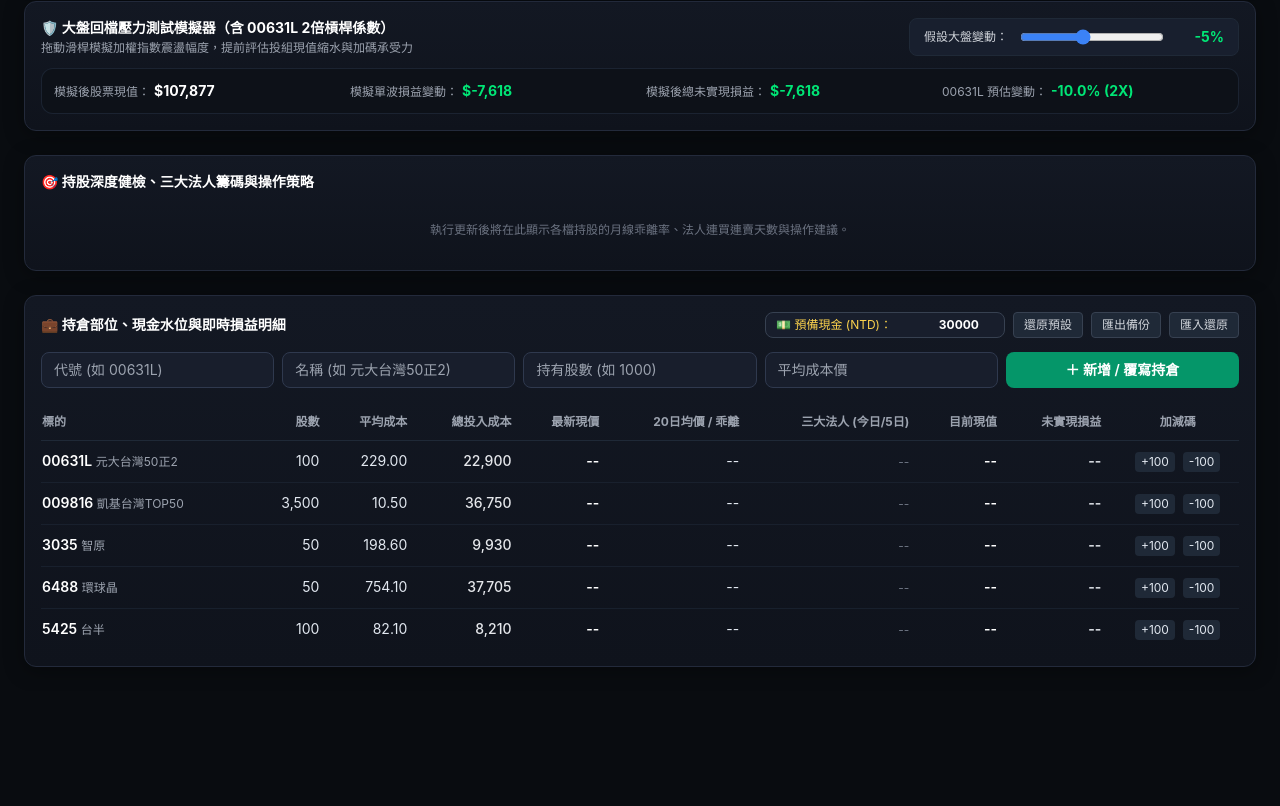
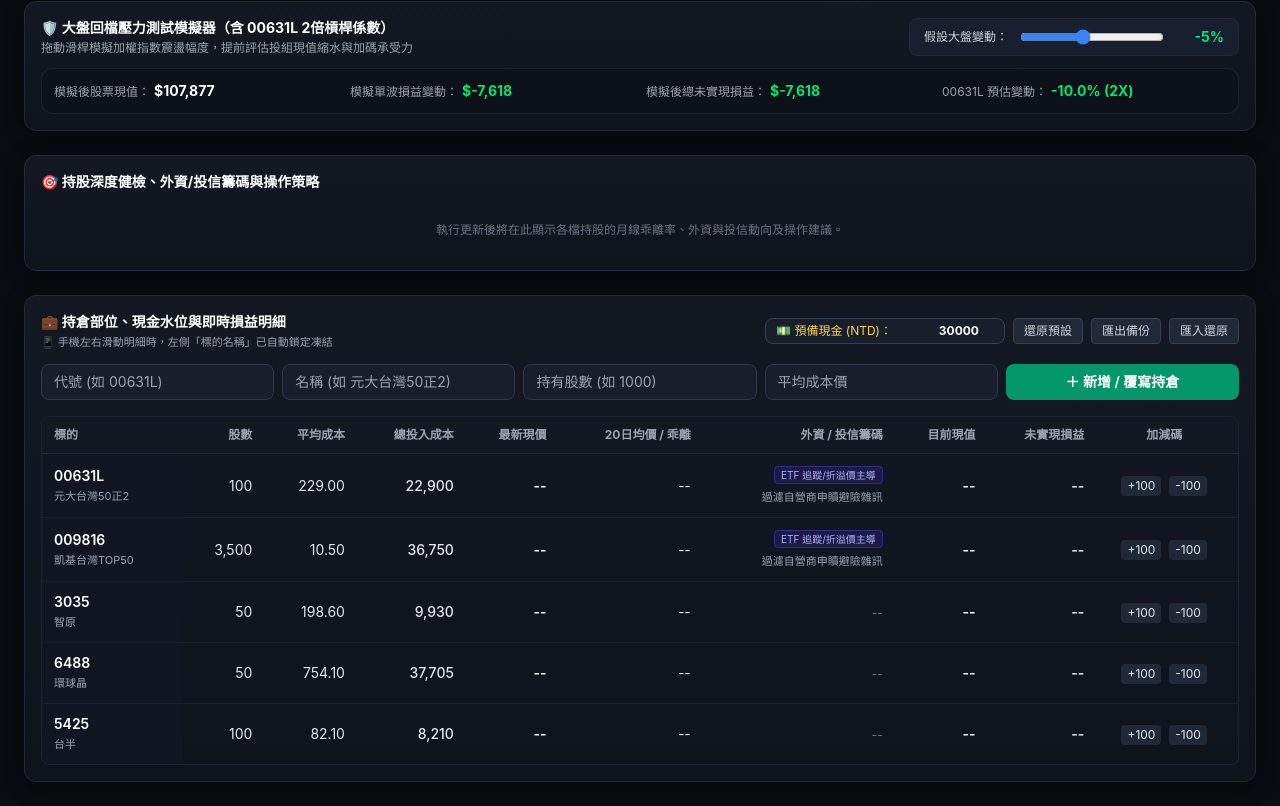
Before and after one commit to wayne940708-oss/weizhi-tw-stock, a plain HTML site: page index.html in a window 1280 px wide. Shown: the part 756-1562 px from the top of the page. Before the commit the page ends 1447 px from the top, so only its background shows below. Drawn offline with nearby package versions, Linux system fonts and the light colour scheme.

Commit message:
Update index.html

```diff
--- a/index.html
+++ b/index.html
@@ -35,6 +35,21 @@
     .input-dark:focus {
       outline: none;
       border-color: #3b82f6;
+    }
+    /* 手機端橫向表格凍結第一欄（標的名稱） */
+    .sticky-col {
+      position: sticky;
+      left: 0;
+      z-index: 10;
+      background-color: #111622;
+      box-shadow: 4px 0 10px -2px rgba(0, 0, 0, 0.65);
+    }
+    thead .sticky-col {
+      background-color: #131823;
+      z-index: 20;
+    }
+    tr:hover .sticky-col {
+      background-color: #192132;
     }
   </style>
 </head>
@@ -88,7 +103,7 @@
     </div>
   </section>
 
-  <!-- 核心 KPI 指標卡（4 欄：加入現金水位與成交量能） -->
+  <!-- 核心 KPI 指標卡（4 欄） -->
   <section class="grid grid-cols-2 lg:grid-cols-4 gap-3.5 md:gap-4 mb-6">
     <div class="kpi-card p-4">
       <div class="text-xs font-medium text-gray-400">股票總成本 / 預備現金</div>
@@ -134,12 +149,12 @@
     <div class="card p-4 flex flex-col justify-between">
       <div>
         <h2 class="text-sm font-bold text-white mb-3 flex items-center gap-1.5">
-          <span>🌐 國際情勢、籌碼流向與投組總評</span>
+          <span>🌐 國際情勢、外資投信籌碼與投組總評</span>
         </h2>
         <div id="macroSummary" class="text-xs text-gray-300 space-y-2.5 leading-relaxed">
           <div class="p-2.5 rounded-lg bg-[#181f2e] border border-gray-800">
             <div class="font-semibold text-blue-300 mb-1">📡 國際與半導體籌碼焦點</div>
-            <p class="text-gray-400">按下「⚡ 立即更新戰情室」自動同步證交所/櫃買三大法人買賣超與美股連動數據。</p>
+            <p class="text-gray-400">按下「⚡ 立即更新戰情室」自動同步外資與投信獨立連買連賣天數與美股連動數據。</p>
           </div>
         </div>
       </div>
@@ -147,7 +162,7 @@
     </div>
   </section>
 
-  <!-- 模組二新增：大盤回檔壓力測試模擬器（含 00631L 2倍槓桿換算） -->
+  <!-- 大盤回檔壓力測試模擬器 -->
   <section class="card p-4 mb-6">
     <div class="flex flex-col md:flex-row justify-between items-start md:items-center gap-3 mb-3">
       <div>
@@ -168,18 +183,21 @@
     </div>
   </section>
 
-  <!-- 持股深度健檢卡片（整合三大法人連續買賣超與 20MA 乖離率） -->
+  <!-- 持股深度健檢卡片（外資 vs 投信拆解 + 區隔 ETF 申贖） -->
   <section class="card p-4 mb-6">
-    <h2 class="text-sm font-bold text-white mb-3.5">🎯 持股深度健檢、三大法人籌碼與操作策略</h2>
+    <h2 class="text-sm font-bold text-white mb-3.5">🎯 持股深度健檢、外資/投信籌碼與操作策略</h2>
     <div id="strategyCards" class="grid grid-cols-1 md:grid-cols-2 lg:grid-cols-3 gap-3.5 text-sm">
-      <div class="text-xs text-gray-500 col-span-full py-4 text-center">執行更新後將在此顯示各檔持股的月線乖離率、法人連買連賣天數與操作建議。</div>
+      <div class="text-xs text-gray-500 col-span-full py-4 text-center">執行更新後將在此顯示各檔持股的月線乖離率、外資與投信動向及操作建議。</div>
     </div>
   </section>
 
-  <!-- 持倉部位與預備現金管理 -->
+  <!-- 持倉部位與預備現金管理（手機端凍結左側標的欄） -->
   <section class="card p-4">
     <div class="flex flex-wrap justify-between items-center mb-3.5 gap-2">
-      <h2 class="text-sm font-bold text-white">💼 持倉部位、現金水位與即時損益明細</h2>
+      <div>
+        <h2 class="text-sm font-bold text-white">💼 持倉部位、現金水位與即時損益明細</h2>
+        <p class="text-[11px] text-gray-400 mt-0.5">📱 手機左右滑動明細時，左側「標的名稱」已自動鎖定凍結</p>
+      </div>
       <div class="flex flex-wrap items-center gap-2">
         <div class="flex items-center gap-1.5 bg-[#181e2c] border border-gray-700 rounded-lg px-2.5 py-1">
           <span class="text-xs text-amber-300">💵 預備現金 (NTD)：</span>
@@ -201,20 +219,20 @@
       </button>
     </div>
 
-    <div class="overflow-x-auto">
+    <div class="overflow-x-auto rounded-lg border border-gray-800/80">
       <table class="w-full text-left text-sm whitespace-nowrap">
-        <thead class="text-xs text-gray-400 border-b border-gray-800">
+        <thead class="text-xs text-gray-400 border-b border-gray-800 bg-[#131823]">
           <tr>
-            <th class="py-2.5 pr-3">標的</th>
-            <th class="py-2.5 px-2 text-right">股數</th>
-            <th class="py-2.5 px-2 text-right">平均成本</th>
-            <th class="py-2.5 px-2 text-right">總投入成本</th>
-            <th class="py-2.5 px-2 text-right">最新現價</th>
-            <th class="py-2.5 px-2 text-right">20日均價 / 乖離</th>
-            <th class="py-2.5 px-2 text-right">三大法人 (今日/5日)</th>
-            <th class="py-2.5 px-2 text-right">目前現值</th>
-            <th class="py-2.5 px-2 text-right">未實現損益</th>
-            <th class="py-2.5 pl-2 text-center">加減碼</th>
+            <th class="py-2.5 pl-3 pr-3 sticky-col">標的</th>
+            <th class="py-2.5 px-2.5 text-right">股數</th>
+            <th class="py-2.5 px-2.5 text-right">平均成本</th>
+            <th class="py-2.5 px-2.5 text-right">總投入成本</th>
+            <th class="py-2.5 px-2.5 text-right">最新現價</th>
+            <th class="py-2.5 px-2.5 text-right">20日均價 / 乖離</th>
+            <th class="py-2.5 px-2.5 text-right">外資 / 投信籌碼</th>
+            <th class="py-2.5 px-2.5 text-right">目前現值</th>
+            <th class="py-2.5 px-2.5 text-right">未實現損益</th>
+            <th class="py-2.5 pl-2 pr-3 text-center">加減碼</th>
           </tr>
         </thead>
         <tbody id="holdingsTableBody" class="divide-y divide-gray-800/60"></tbody>
@@ -357,18 +375,40 @@
       return `<span class="px-1.5 py-0.5 rounded text-[11px] bg-teal-950/70 text-teal-300">${val}% 偏空</span>`;
     }
 
+    // 外資 vs 投信拆解＋ETF 申贖雜訊區隔
     function getInstBadge(code) {
+      const isEtf = code.startsWith("00");
       const inst = institutionalData[code];
+
+      if (isEtf) {
+        return `
+          <div><span class="px-1.5 py-0.5 rounded text-[10px] bg-indigo-950/90 text-indigo-300 border border-indigo-800/80">ETF 追蹤/折溢價主導</span></div>
+          <div class="text-[11px] text-gray-400 mt-0.5">過濾自營商申贖避險雜訊</div>
+        `;
+      }
+
       if (!inst) return `<span class="text-xs text-gray-500">--</span>`;
-      const s = inst.streak;
-      const streakTag = s > 0
-        ? `<span class="px-1.5 py-0.5 rounded text-[10px] bg-red-950/90 text-red-300 border border-red-800/80">法人連${s}買</span>`
-        : (s < 0 ? `<span class="px-1.5 py-0.5 rounded text-[10px] bg-emerald-950/90 text-emerald-300 border border-emerald-800/80">法人連${Math.abs(s)}賣</span>` : `<span class="px-1.5 py-0.5 rounded text-[10px] bg-gray-800 text-gray-300">法人持平</span>`);
-      const tCls = inst.todayTotal >= 0 ? "up" : "down";
-      const s5Cls = inst.sum5Total >= 0 ? "up" : "down";
+
+      const fS = inst.foreignStreak ?? 0;
+      const tS = inst.trustStreak ?? 0;
+
+      const fTag = fS > 0
+        ? `<span class="px-1.5 py-0.5 rounded text-[10px] bg-red-950/90 text-red-300 border border-red-800/80">外資連${fS}買</span>`
+        : (fS < 0 ? `<span class="px-1.5 py-0.5 rounded text-[10px] bg-emerald-950/90 text-emerald-300 border border-emerald-800/80">外資連${Math.abs(fS)}賣</span>` : `<span class="px-1.5 py-0.5 rounded text-[10px] bg-gray-800 text-gray-400">外資持平</span>`);
+
+      const tTag = tS > 0
+        ? `<span class="px-1.5 py-0.5 rounded text-[10px] bg-amber-950/90 text-amber-300 border border-amber-700/80">投信連${tS}買</span>`
+        : (tS < 0 ? `<span class="px-1.5 py-0.5 rounded text-[10px] bg-teal-950/90 text-teal-300 border border-teal-800/80">投信連${Math.abs(tS)}賣</span>` : `<span class="px-1.5 py-0.5 rounded text-[10px] bg-gray-800 text-gray-400">投信持平</span>`);
+
+      const fCls = inst.todayForeign >= 0 ? "up" : "down";
+      const tCls = inst.todayTrust >= 0 ? "up" : "down";
+
       return `
-        <div>${streakTag}</div>
-        <div class="text-[11px] text-gray-400 mt-0.5">今 <span class="${tCls}">${inst.todayTotal >= 0 ? '+' : ''}${inst.todayTotal}</span>張 / 5日 <span class="${s5Cls}">${inst.sum5Total >= 0 ? '+' : ''}${inst.sum5Total}</span>張</div>
+        <div class="flex flex-wrap gap-1 justify-end md:justify-start">${fTag}${tTag}</div>
+        <div class="text-[11px] text-gray-400 mt-0.5">
+          外 <span class="${fCls}">${inst.todayForeign >= 0 ? '+' : ''}${inst.todayForeign}</span>張 ｜
+          投 <span class="${tCls}">${inst.todayTrust >= 0 ? '+' : ''}${inst.todayTrust}</span>張 (5日 ${inst.sum5Trust >= 0 ? '+' : ''}${inst.sum5Trust})
+        </div>
       `;
     }
 
@@ -395,18 +435,21 @@
 
         tbody.innerHTML += `
           <tr class="hover:bg-gray-800/40 transition">
-            <td class="py-2.5 pr-3 font-semibold text-white">${h.code} <span class="text-xs font-normal text-gray-400">${h.name}</span></td>
-            <td class="py-2.5 px-2 text-right">${h.shares.toLocaleString()}</td>
-            <td class="py-2.5 px-2 text-right">${h.cost.toFixed(2)}</td>
-            <td class="py-2.5 px-2 text-right font-medium text-gray-200">${totalCost.toLocaleString()}</td>
-            <td class="py-2.5 px-2 text-right font-semibold text-white">${hasPrice ? h.currentPrice.toFixed(2) + dayPctText : "--"}</td>
-            <td class="py-2.5 px-2 text-right">${biasDisplay}</td>
-            <td class="py-2.5 px-2 text-right">${getInstBadge(h.code)}</td>
-            <td class="py-2.5 px-2 text-right font-semibold text-white">${hasPrice ? marketVal.toLocaleString() : "--"}</td>
-            <td class="py-2.5 px-2 text-right font-bold ${pnlClass}">
+            <td class="py-2.5 pl-3 pr-3 font-semibold text-white sticky-col">
+              <div>${h.code}</div>
+              <div class="text-[11px] font-normal text-gray-400">${h.name}</div>
+            </td>
+            <td class="py-2.5 px-2.5 text-right">${h.shares.toLocaleString()}</td>
+            <td class="py-2.5 px-2.5 text-right">${h.cost.toFixed(2)}</td>
+            <td class="py-2.5 px-2.5 text-right font-medium text-gray-200">${totalCost.toLocaleString()}</td>
+            <td class="py-2.5 px-2.5 text-right font-semibold text-white">${hasPrice ? h.currentPrice.toFixed(2) + dayPctText : "--"}</td>
+            <td class="py-2.5 px-2.5 text-right">${biasDisplay}</td>
+            <td class="py-2.5 px-2.5 text-right">${getInstBadge(h.code)}</td>
+            <td class="py-2.5 px-2.5 text-right font-semibold text-white">${hasPrice ? marketVal.toLocaleString() : "--"}</td>
+            <td class="py-2.5 px-2.5 text-right font-bold ${pnlClass}">
               ${hasPrice ? `${pnl >= 0 ? '+' : ''}${pnl.toLocaleString()} (${fmtSigned(pnlPct, 2)}%)` : "--"}
             </td>
-            <td class="py-2.5 pl-2 text-center space-x-1">
+            <td class="py-2.5 pl-2 pr-3 text-center space-x-1">
               <button type="button" onclick="adjustShares('${h.code}', 100)" class="px-1.5 py-0.5 text-xs bg-gray-800 hover:bg-gray-700 rounded">+100</button>
               <button type="button" onclick="adjustShares('${h.code}', -100)" class="px-1.5 py-0.5 text-xs bg-gray-800 hover:bg-gray-700 rounded">-100</button>
             </td>
@@ -476,7 +519,6 @@
         totalCost += h.shares * h.cost;
         currentStockVal += val;
 
-        // 00631L 套用 2.0 倍槓桿係數，半導體個股套用 1.25 Beta，市值型 ETF 套用 1.0
         let beta = 1.0;
         if (h.code === "00631L") beta = 2.0;
         else if (["3035", "6488", "5425"].includes(h.code)) beta = 1.25;
@@ -534,8 +576,8 @@
       let etfPremiumAlert = "";
 
       const advices = holdings.map(h => {
+        const isEtf = h.code.startsWith("00");
         const bias = calcBias20(h.currentPrice, h.ma20);
-        const pnlPct = h.currentPrice ? ((h.currentPrice - h.cost) / h.cost) * 100 : 0;
         const val = (h.currentPrice || h.cost) * h.shares;
         totalVal += val;
         if (bias !== null) {
@@ -545,35 +587,43 @@
           }
         }
 
-        // 00631L 折溢價估算檢核（對比大盤單日漲幅 × 2）
         const taiex = dataMap["^TWII"];
         if (h.code === "00631L" && taiex && typeof h.dayChangePct === "number") {
           const expectedPct = taiex.dayChangePct * 2;
           const estSpread = h.dayChangePct - expectedPct;
           if (estSpread >= 0.6) {
-            etfPremiumAlert = `00631L 盤中漲幅領先大盤兩倍約 +${estSpread.toFixed(2)}%，出現明顯溢價，切勿市價追高；`;
+            etfPremiumAlert = `00631L 漲幅領先大盤兩倍約 +${estSpread.toFixed(2)}%，出現明顯溢價，切勿市價追高；`;
           }
         }
 
-        const inst = institutionalData[h.code];
-        let instNote = "";
-        if (inst) {
-          if (inst.streak >= 2) instNote = `法人連 ${inst.streak} 日買超（近5日 ${inst.sum5Total >= 0 ? '+' : ''}${inst.sum5Total} 張），籌碼面偏多護航。`;
-          else if (inst.streak <= -2) instNote = `法人連 ${Math.abs(inst.streak)} 日賣超（近5日 ${inst.sum5Total} 張），籌碼尚待沉澱。`;
-          else instNote = `近 5 日三大法人累積 ${inst.sum5Total >= 0 ? '+' : ''}${inst.sum5Total} 張。`;
+        let chipNote = "";
+        if (isEtf) {
+          chipNote = "ETF 淨值緊貼權值股表現，已自動過濾自營商申贖避險雜訊，操作以追蹤指數月線乖離與折溢價為準。";
+        } else {
+          const inst = institutionalData[h.code];
+          if (inst) {
+            const parts = [];
+            if (inst.trustStreak >= 2) parts.push(`投信連 ${inst.trustStreak} 買（5日 ${inst.sum5Trust >= 0 ? '+' : ''}${inst.sum5Trust} 張）具作帳認養支撐`);
+            else if (inst.trustStreak <= -2) parts.push(`投信連 ${Math.abs(inst.trustStreak)} 賣`);
+            if (inst.foreignStreak >= 2) parts.push(`外資連 ${inst.foreignStreak} 買（5日 ${inst.sum5Foreign >= 0 ? '+' : ''}${inst.sum5Foreign} 張）`);
+            else if (inst.foreignStreak <= -2) parts.push(`外資連 ${Math.abs(inst.foreignStreak)} 賣`);
+            chipNote = parts.length > 0
+              ? `籌碼面：${parts.join("，")}。`
+              : `近 5 日外資 ${inst.sum5Foreign >= 0 ? '+' : ''}${inst.sum5Foreign} 張、投信 ${inst.sum5Trust >= 0 ? '+' : ''}${inst.sum5Trust} 張。`;
+          }
         }
 
         let adviceText = "";
         if (bias === null) {
-          adviceText = "已同步最新報價，建議搭配均價成本設定移動停利點。";
+          adviceText = `已同步最新報價，建議搭配均價成本設定移動停利點。${chipNote}`;
         } else if (bias >= 8) {
-          adviceText = `20日正乖離達 ${fmtSigned(bias, 1)}%，短線明顯過熱，可考慮分批獲利了結鎖定波段利潤。${instNote}`;
+          adviceText = `20日正乖離達 ${fmtSigned(bias, 1)}%，短線明顯過熱，可考慮分批獲利了結鎖定波段利潤。${chipNote}`;
         } else if (bias > 0) {
-          adviceText = `股價站穩月線（20MA ${h.ma20.toFixed(1)}）之上，乖離 ${fmtSigned(bias, 1)}% 屬多頭格局，以月線為防守點。${instNote}`;
+          adviceText = `股價站穩月線（20MA ${h.ma20.toFixed(1)}）之上，乖離 ${fmtSigned(bias, 1)}% 屬多頭格局，以月線為防守點。${chipNote}`;
         } else if (bias <= -8) {
-          adviceText = `20日負乖離擴大至 ${fmtSigned(bias, 1)}%，短線超跌，靜待止跌紅K站回五日線再分批承接。${instNote}`;
+          adviceText = `20日負乖離擴大至 ${fmtSigned(bias, 1)}%，短線超跌，靜待止跌紅K站回五日線再分批承接。${chipNote}`;
         } else {
-          adviceText = `目前位於月線（${h.ma20.toFixed(1)}）下方整理，乖離 ${fmtSigned(bias, 1)}%，未站回月線前宜保守觀望。${instNote}`;
+          adviceText = `目前位於月線（${h.ma20.toFixed(1)}）下方整理，乖離 ${fmtSigned(bias, 1)}%，未站回月線前宜保守觀望。${chipNote}`;
         }
 
         return { code: h.code, actionAdvice: adviceText };
@@ -599,7 +649,7 @@
           <p class="text-gray-300">${usTone}</p>
         </div>
         <div class="p-2.5 rounded-lg bg-[#181f2e] border border-gray-800">
-          <div class="font-semibold text-emerald-300 mb-1">🏦 三大法人籌碼與資金水位總評</div>
+          <div class="font-semibold text-emerald-300 mb-1">🏦 外資/投信籌碼與資金水位總評</div>
           <p class="text-gray-300">${twTone}投組加權 20日乖離率為 <b>${fmtSigned(avgBias, 2)}%</b>。建議保留至少 20%~30% 預備現金應對槓桿 ETF（00631L）與半導體個股的高波動洗盤。</p>
         </div>
       `;
@@ -624,7 +674,7 @@
 
       const btn = document.getElementById("analyzeBtn");
       btn.disabled = true;
-      btn.innerHTML = `<span>⏳ 同步報價與法人籌碼中...</span>`;
+      btn.innerHTML = `<span>⏳ 同步報價與外資投信籌碼...</span>`;
 
       const session = getTaiwanMarketSession();
       document.getElementById("marketStatusBadge").innerText = session.label;
@@ -667,7 +717,7 @@
         renderChart(lastChartData, currentChartMode);
 
         const summaryObj = buildMarketAndPortfolioSummary(dataMap);
-        document.getElementById("lastUpdated").innerText = `資料時間：${session.timeStr}（證交所/櫃買即時盤＋三大法人籌碼）`;
+        document.getElementById("lastUpdated").innerText = `資料時間：${session.timeStr}（外資/投信籌碼＋即時盤校準）`;
         document.getElementById("macroSummary").innerHTML = summaryObj.htmlSummary;
 
         if (summaryObj.riskWarning) {
@@ -697,7 +747,7 @@
           `;
         }).join("");
 
-        showToast("✅ 報價、三大法人買賣超、資金水位與風險試算已全面更新！");
+        showToast("✅ 外資/投信拆解籌碼與凍結表格已同步完成！");
       } catch (err) {
         showToast("❌ 執行異常：" + err.message, "error");
       } finally {
```
